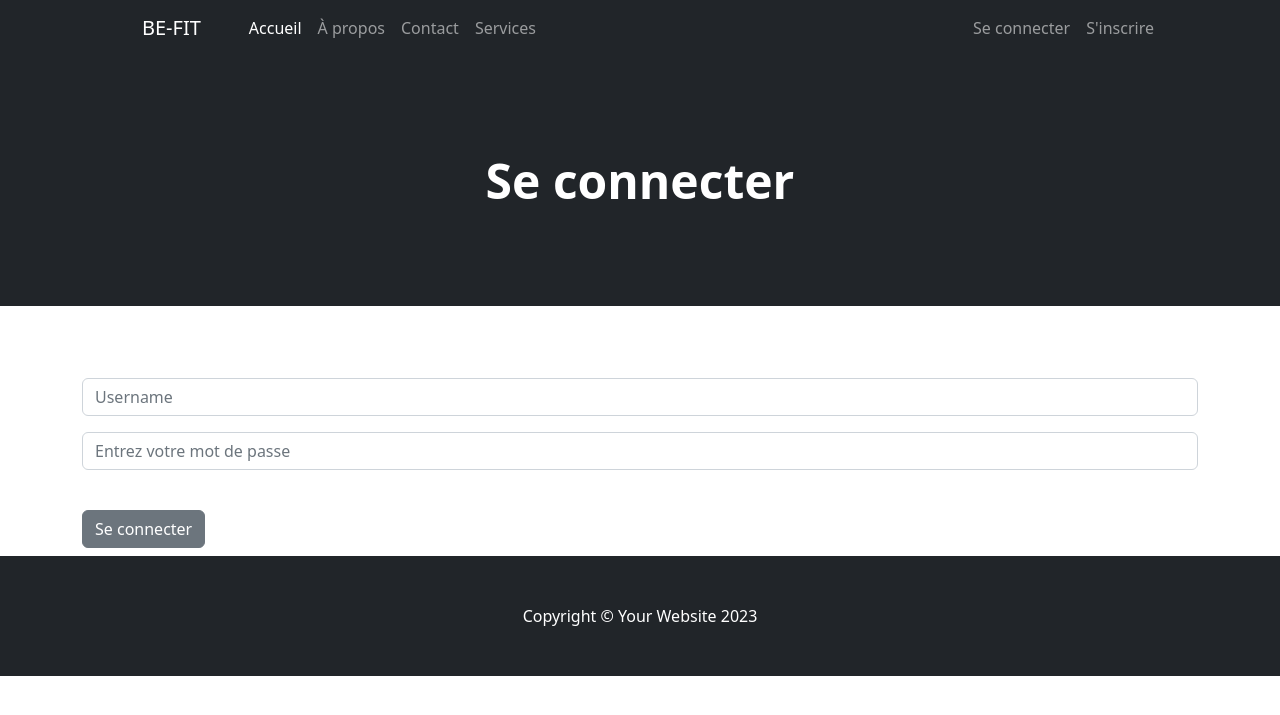
After one commit to DipsLoco/TFE_2024, a Django app: page /login/ in a window 1280 px wide. The commit adds this page. Shown: the top 715 px of the page. Run offline with Django 4.2, Linux system fonts and the light colour scheme; some libraries are stand-ins or nearby versions.

Commit message:
Ajout de login, logout, pages et messages

```diff
--- /dev/null
+++ b/gym_app/templates/administration/login.html
@@ -0,0 +1,40 @@
+{% extends 'base.html' %}
+
+{% block content %}
+<header class="bg-dark py-5">
+    <div class="container px-5">
+        <div class="row gx-5 justify-content-center">
+            <div class="col-lg-6">
+                <div class="text-center my-5">
+                    <h1 class="display-5 fw-bolder text-white mb-2">Se connecter</h1>
+                </div>
+            </div>
+        </div>
+    </div>
+</header>
+
+<div class="container">
+    <div class="row">
+        <h4></h4>
+        <br /><br />
+        <br />
+        <form method="POST" action="{% url 'login' %}" >
+            {% csrf_token %}
+            <div class="mb-3">
+                <input type="text" class="form-control" name="username" placeholder="Username">
+            </div>
+            <div class="mb-3">
+                <input type="password" class="form-control" name="password" placeholder="Entrez votre mot de passe">
+            </div>
+                <br/>
+            <button type="submit" class="btn btn-secondary">Se connecter</button>
+        </form>
+        <br /><br />
+        <br />
+        <h4>
+
+        </h4>
+    </div>
+</div>
+
+{% endblock %}
--- a/gym_app/templates/base.html
+++ b/gym_app/templates/base.html
@@ -19,10 +19,26 @@
 </head>
 
 <body>
-   {% include 'navbar.html' %}
+    {% include 'navbar.html' %}
 
-   {% block content %}
-   {% endblock %}
+    {% if messages %}
+    {% for message in messages %}
+    {% if message.tags == 'success' %}
+    <div class="alert alert-success alert-dismissible fade show" role="alert">
+        {{ message }}
+        <button type="button" class="btn-close" data-bs-dismiss="alert" aria-label="Close"></button>
+    </div>
+    {% else %}
+    <div class="alert alert-danger alert-dismissible fade show" role="alert">
+        {{ message }}
+        <button type="button" class="btn-close" data-bs-dismiss="alert" aria-label="Close"></button>
+    </div>
+    {% endif %}
+    {% endfor %}
+    {% endif %}
+
+    {% block content %}
+    {% endblock %}
 
 
     <!-- Footer-->
--- a/gym_app/templates/navbar.html
+++ b/gym_app/templates/navbar.html
@@ -2,9 +2,9 @@
 <nav class="navbar navbar-expand-lg navbar-dark bg-dark">
     <div class="container px-5">
         <a class="navbar-brand px-4" href="{% url 'home' %}">BE-FIT</a>
-        <button class="navbar-toggler" type="button" data-bs-toggle="collapse"
-            data-bs-target="#navbarSupportedContent" aria-controls="navbarSupportedContent" aria-expanded="false"
-            aria-label="Toggle navigation"><span class="navbar-toggler-icon"></span></button>
+        <button class="navbar-toggler" type="button" data-bs-toggle="collapse" data-bs-target="#navbarSupportedContent"
+            aria-controls="navbarSupportedContent" aria-expanded="false" aria-label="Toggle navigation"><span
+                class="navbar-toggler-icon"></span></button>
         <div class="collapse navbar-collapse" id="navbarSupportedContent">
             <ul class="navbar-nav me-auto mb-2 mb-lg-0">
                 <li class="nav-item">
@@ -22,12 +22,20 @@
             </ul>
 
             <ul class="navbar-nav mb-2 mb-lg-0">
+                {% if user.is_authenticated %}
                 <li class="nav-item">
-                        <a class="nav-link" href="{% url 'home' %}">Se connecter</a>
+                    <a class="nav-link" href="{% url 'logout' %}">Se deconnecter</a>
                 </li>
+                {% else %}
                 <li class="nav-item">
-                        <a class="nav-link" href="{% url 'home' %}">S'inscrire</a>
+                    <a class="nav-link" href="{% url 'login' %}">Se connecter</a>
                 </li>
+
+                <li class="nav-item">
+                    <a class="nav-link" href="{% url 'register' %}">S'inscrire</a>
+                </li>
+                {% endif %}
+
             </ul>
         </div>
 
--- a/gym_app/urls.py
+++ b/gym_app/urls.py
@@ -6,5 +6,8 @@ from . import views
 urlpatterns = [
     path('', views.home, name='home'),
     path('about/', views.about, name='about'),
+    path('login/', views.login_user, name='login'),
+    path('logout/', views.logout_user, name='logout'),
+    path('register/', views.register, name='register'),
 
 ]
--- a/gym_app/views.py
+++ b/gym_app/views.py
@@ -1,12 +1,44 @@
-from django.shortcuts import render
+from django.shortcuts import redirect, render
+from gym_app.models import Plan, Workout
+from django.contrib.auth import authenticate, login, logout
+from django.contrib import messages
 
-from gym_app.models import Plan, Workout
-
-# Create your views here.
+# Vue pour la page d'accueil
 def home(request):
+    # Récupère tous les plans disponibles
     plans = Plan.objects.filter(is_available=True)
+    # Récupère tous les workouts disponibles
     workouts = Workout.objects.filter(available=True)
     return render(request, 'home.html', {'plans': plans, 'workouts': workouts})
 
+# Vue pour la page à propos
 def about(request):
     return render(request, 'about.html')
+
+# Vue pour la connexion utilisateur
+def login_user(request):
+    if request.method == 'POST':
+        username = request.POST['username']
+        password = request.POST['password']
+        user = authenticate(request, username=username, password=password)
+        if user is not None:
+            login(request, user)
+            messages.success(request, ('Vous êtes connecté'))
+            return redirect('home')
+        else:
+            messages.error(request, ('Nom d\'utilisateur ou mot de passe incorrect'))
+            return render(request, 'administration/login.html')
+    else:
+        return render(request, 'administration/login.html')
+
+
+
+# Vue pour la déconnexion utilisateur
+def logout_user(request):
+    logout(request)
+    messages.success(request, ("Vous avez été déconnecté"))
+    return redirect('home')
+
+# Vue pour l'inscription d'un nouvel utilisateur
+def register(request):
+    return render(request, 'administration/register.html')
```
Also changed, not shown: gym_app/templates/administration/register.html (added, +22 -0 lines). Lines whose indentation alone changed are shown as unchanged.
